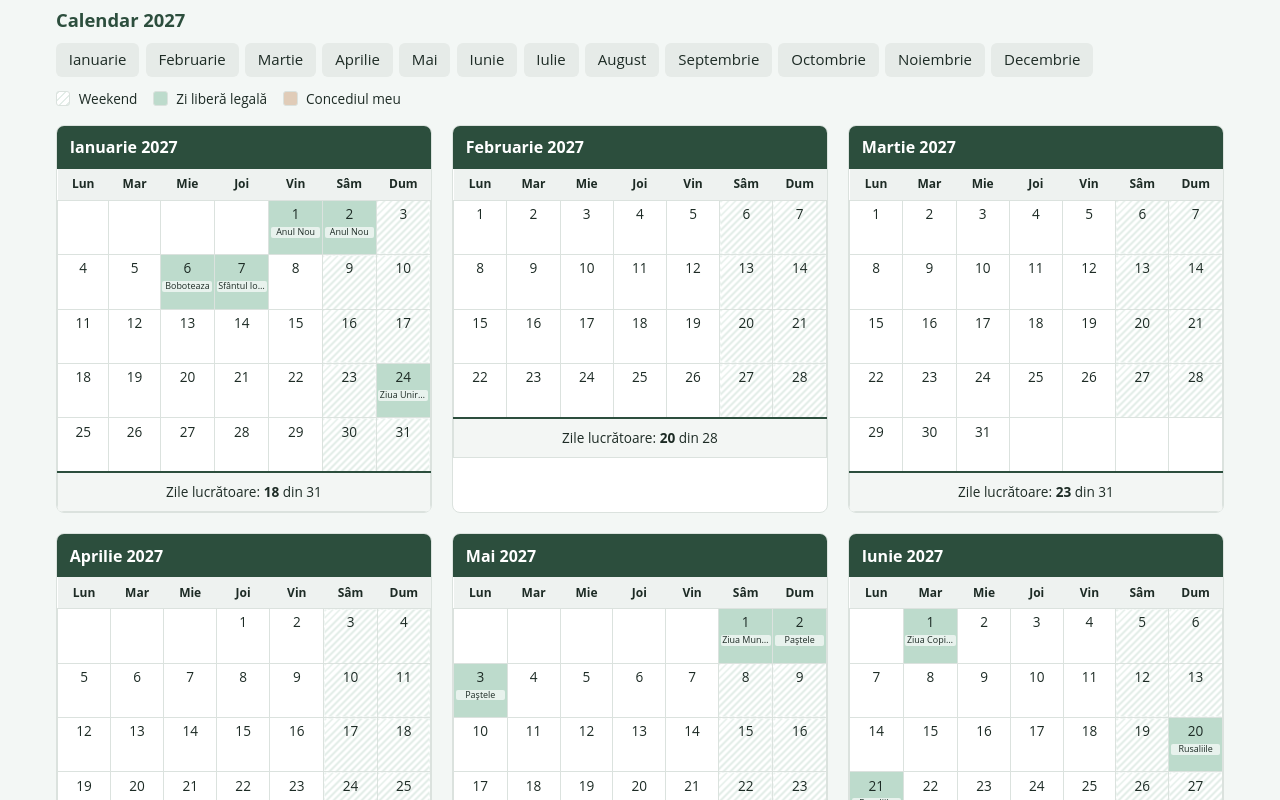
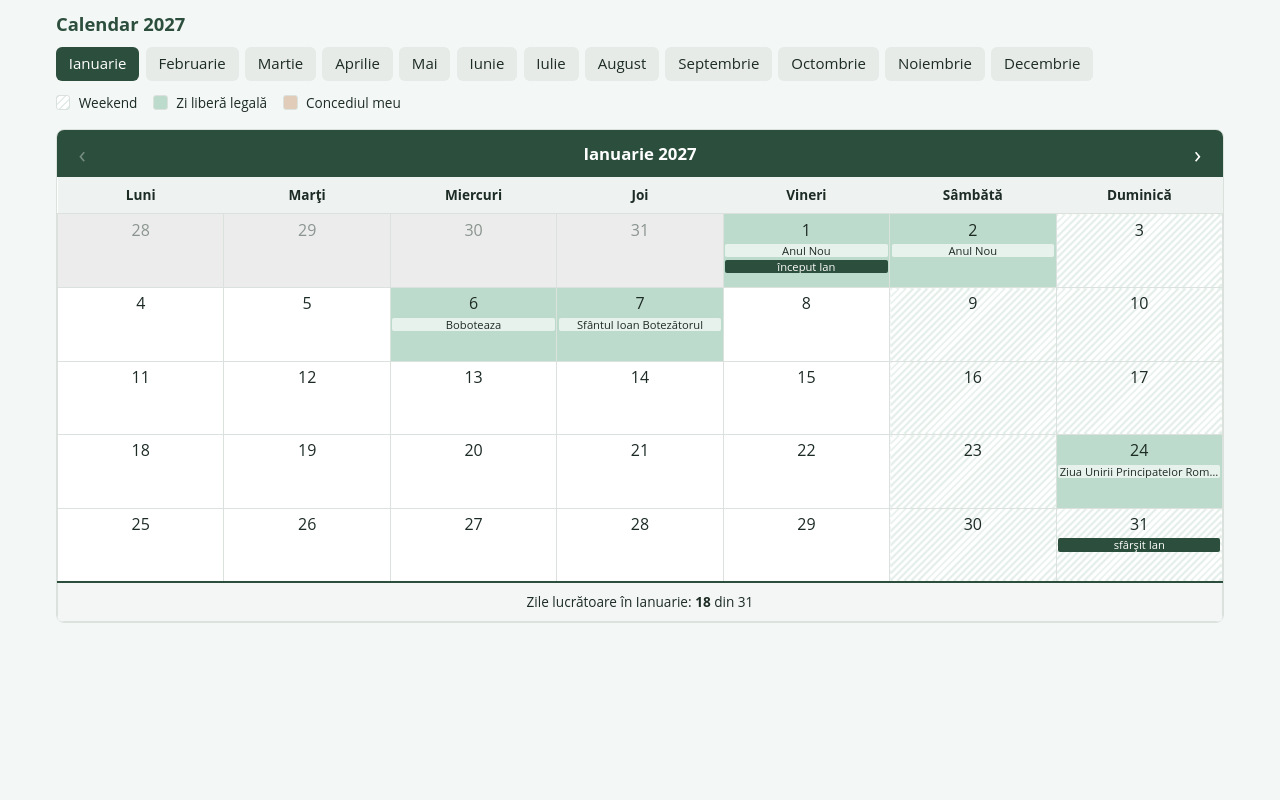
Before and after one commit to radualexandrub/Planificator-Concediu-Zile-Libere-2027, an Angular app: page / in a window 1280 px wide. Shown: the part 1100-1900 px from the top of the page. After the commit the page ends 1771 px from the top, so only its background shows below. Built offline with nearby package versions, Linux system fonts and the light colour scheme.

Commit message:
Show month click by click to change the view, not in a continous scroll

```diff
--- a/src/app/app.css
+++ b/src/app/app.css
@@ -21,7 +21,7 @@
   padding: 0.6rem 1rem;
 }
 .balance-inner {
-  max-width: calc(1200px - 2rem);
+  max-width: 1200px;
   margin: 0 auto;
   display: flex;
   align-items: center;
@@ -47,10 +47,7 @@
 .page {
   max-width: 1200px;
   margin: 0 auto;
-  padding-top: 1rem;
-  padding-right: 1rem;
-  padding-bottom: 3rem;
-  padding-left: 1rem;
+  padding: 1.25rem 1rem 3rem;
 }
 h1 {
   margin: 0.25rem 0 0.25rem;
@@ -197,6 +194,10 @@ table {
 .months-nav button:hover {
   background: var(--primary-soft);
 }
+.months-nav button.active {
+  background: var(--primary);
+  color: #fff;
+}
 
 .legend {
   display: flex;
@@ -228,47 +229,77 @@ table {
   background: var(--user-soft);
 }
 
-.calendar {
-  display: grid;
-  gap: 1.25rem;
-  grid-template-columns: repeat(auto-fill, minmax(min(100%, 340px), 1fr));
-}
 .month {
   border: 1px solid var(--border);
   border-radius: 8px;
   overflow: hidden;
   background: #fff;
-  scroll-margin-top: 4rem;
+}
+.month-head {
+  display: flex;
+  align-items: center;
+  justify-content: space-between;
+  padding: 0.4rem 0.6rem;
+  background: var(--primary);
+  color: #fff;
 }
 .month h3 {
   margin: 0;
-  padding: 0.6rem 0.8rem;
-  background: var(--primary);
+  font-size: 1.05rem;
+}
+.step {
+  padding: 0.1rem 0.75rem;
+  border: 0;
+  border-radius: 6px;
+  background: transparent;
   color: #fff;
-  font-size: 1rem;
+  font-size: 1.5rem;
+  line-height: 1.3;
+}
+.step:hover:not(:disabled) {
+  background: rgb(255 255 255 / 0.18);
+}
+.step:disabled {
+  opacity: 0.35;
+  cursor: default;
 }
 
+.cal {
+  table-layout: fixed;
+  --cell-bg: #fff;
+  --alt-bg: hsl(var(--hue-primary) 14% 94%);
+}
 .cal th {
-  padding: 0.4rem 0;
+  padding: 0.5rem 0;
   background: #eef2f0;
   font-size: 0.75rem;
 }
+.cal th .short {
+  display: none;
+}
 .cal td {
-  /* width: 14.28%; */
-  width: 3.4rem;
-  max-width: 3.4rem;
   height: 3.4rem;
   padding: 0.2rem 0.1rem;
   border: 1px solid var(--border);
+  background: var(--cell-bg);
+  overflow: hidden;
   text-align: center;
   vertical-align: top;
   font-size: 0.85rem;
+}
+/* Months alternate between two slightly different backgrounds, days of other years are greyed out */
+.cal td.odd {
+  --cell-bg: var(--alt-bg);
+}
+.cal td.out {
+  --cell-bg: #ececec;
+  color: var(--muted);
 }
 .cal td.weekend {
   background: repeating-linear-gradient(
     135deg,
     var(--weekend-soft) 0 2px,
-    #fff 2px 5px
+    var(--cell-bg) 2px 5px
   );
 }
 .cal td.state {
@@ -284,11 +315,15 @@ table {
   overflow: hidden;
   border-radius: 2px;
   background: rgb(255 255 255 / 0.65);
-  text-wrap: wrap;
   font-size: 0.56rem;
   line-height: 1.2;
   text-overflow: ellipsis;
   white-space: nowrap;
+}
+/* Label on the first and last day of every month */
+.cal small.edge {
+  background: var(--primary);
+  color: #fff;
 }
 .cal tfoot td {
   height: auto;
@@ -300,3 +335,24 @@ table {
 .cal .after {
   color: var(--user);
 }
+
+@media (min-width: 700px) {
+  .cal td {
+    height: 4.6rem;
+    font-size: 1rem;
+  }
+  .cal th {
+    font-size: 0.85rem;
+  }
+  .cal small {
+    font-size: 0.7rem;
+  }
+}
+@media (max-width: 699px) {
+  .cal th .long {
+    display: none;
+  }
+  .cal th .short {
+    display: inline;
+  }
+}
--- a/src/app/app.html
+++ b/src/app/app.html
@@ -70,9 +70,10 @@
   </div>
 
   <h2>Calendar {{ year }}</h2>
-  <nav class="months-nav" aria-label="Salt la lună">
+  <nav class="months-nav" aria-label="Alege luna">
     @for (m of months(); track m.index) {
-      <button type="button" (click)="goTo(m.index)">{{ m.name }}</button>
+      <button type="button" [class.active]="m.index === viewMonth()" [attr.aria-pressed]="m.index === viewMonth()"
+              [title]="m.work + ' zile lucrătoare din ' + m.daysInMonth" (click)="selectMonth(m.index)">{{ m.name }}</button>
     }
   </nav>
 
@@ -82,25 +83,32 @@
     <span><i class="swatch user"></i> Concediul meu</span>
   </div>
 
-  <div class="calendar">
-    @for (m of months(); track m.index) {
-      <section class="month" [id]="'month-' + m.index">
-        <h3>{{ m.name }} {{ year }}</h3>
+  <section class="month">
+    <div class="month-head">
+      <button type="button" class="step" (click)="step(-1)" [disabled]="viewMonth() === 0" aria-label="Luna anterioară">‹</button>
+      <h3>{{ current().name }} {{ year }}</h3>
+      <button type="button" class="step" (click)="step(1)" [disabled]="viewMonth() === 11" aria-label="Luna următoare">›</button>
+    </div>
     <table class="cal">
-          <thead><tr>@for (w of weekdayHeaders; track w) { <th>{{ w }}</th> }</tr></thead>
+      <thead>
+        <tr>
+          @for (w of weekdayHeaders; track w.long) {
+            <th><span class="long">{{ w.long }}</span><span class="short">{{ w.short }}</span></th>
+          }
+        </tr>
+      </thead>
       <tbody>
-            @for (week of m.weeks; track $index) {
+        @for (week of weeks(); track $index) {
           <tr>
-                @for (c of week; track $index) {
-                  @if (c) {
-                    <td [class.weekend]="c.weekend" [class.state]="!!c.state" [class.user]="c.user" [title]="c.state ?? (c.user ? 'Concediu' : '')">
+            @for (c of week; track c.iso) {
+              <td [class.weekend]="c.weekend" [class.state]="!!c.state" [class.user]="c.user"
+                  [class.odd]="c.odd" [class.out]="!c.inYear" [title]="c.state ?? (c.user ? 'Concediu' : '')">
                 <span class="n">{{ c.day }}</span>
                 @if (c.state) { <small>{{ c.state }}</small> }
                 @else if (c.user) { <small>Concediu</small> }
+                @if (c.first) { <small class="edge">început {{ c.monthShort }}</small> }
+                @if (c.last) { <small class="edge">sfârșit {{ c.monthShort }}</small> }
               </td>
-                  } @else {
-                    <td class="empty"></td>
-                  }
             }
           </tr>
         }
@@ -108,13 +116,11 @@
       <tfoot>
         <tr>
           <td colspan="7">
-                Zile lucrătoare: <strong>{{ m.work }}</strong> din {{ m.daysInMonth }}
-                @if (m.vacation) { <span class="after">(<strong>{{ m.work - m.vacation }}</strong> după concediu)</span> }
+            Zile lucrătoare în {{ current().name }}: <strong>{{ current().work }}</strong> din {{ current().daysInMonth }}
+            @if (current().vacation) { <span class="after">(<strong>{{ current().work - current().vacation }}</strong> după concediu)</span> }
           </td>
         </tr>
       </tfoot>
     </table>
   </section>
-    }
-  </div>
 </main>
--- a/src/app/app.ts
+++ b/src/app/app.ts
@@ -4,23 +4,31 @@ import { HOLIDAYS, YEAR } from './holidays';
 const MONTHS = ['Ianuarie', 'Februarie', 'Martie', 'Aprilie', 'Mai', 'Iunie',
   'Iulie', 'August', 'Septembrie', 'Octombrie', 'Noiembrie', 'Decembrie'];
 const WEEKDAY_NAMES = ['duminică', 'luni', 'marți', 'miercuri', 'joi', 'vineri', 'sâmbătă']; // Date.getDay() order
-const WEEKDAY_HEADERS = ['Lun', 'Mar', 'Mie', 'Joi', 'Vin', 'Sâm', 'Dum'];
+const WEEKDAY_HEADERS = [
+  { long: 'Luni', short: 'Lun' }, { long: 'Marți', short: 'Mar' }, { long: 'Miercuri', short: 'Mie' },
+  { long: 'Joi', short: 'Joi' }, { long: 'Vineri', short: 'Vin' }, { long: 'Sâmbătă', short: 'Sâm' },
+  { long: 'Duminică', short: 'Dum' },
+];
 const STORAGE_KEY = 'zile-libere-' + YEAR;
 const DEFAULT_ALLOWANCE = 21;
 
 const STATE_DAYS = new Map(HOLIDAYS.map(h => [h.date, h.name]));
 
 const pad = (n: number) => String(n).padStart(2, '0');
-const toIso = (month: number, day: number) => `${YEAR}-${pad(month + 1)}-${pad(day)}`;
+const toIso = (date: Date) => `${date.getFullYear()}-${pad(date.getMonth() + 1)}-${pad(date.getDate())}`;
 const parse = (iso: string) => {
   const [y, m, d] = iso.split('-').map(Number);
   return new Date(y, m - 1, d);
 };
 const isWeekend = (date: Date) => date.getDay() === 0 || date.getDay() === 6;
+const shortMonth = (m: number) => MONTHS[m].slice(0, 3);
 
 interface Row { iso: string; label: string; weekday: string; weekend: boolean; name: string; }
-interface Cell { day: number; weekend: boolean; state?: string; user: boolean; }
-interface MonthView { index: number; name: string; weeks: (Cell | null)[][]; daysInMonth: number; work: number; vacation: number; }
+interface Cell {
+  iso: string; day: number; monthShort: string; odd: boolean; inYear: boolean;
+  weekend: boolean; state?: string; user: boolean; first: boolean; last: boolean;
+}
+interface MonthStat { index: number; name: string; daysInMonth: number; work: number; vacation: number; }
 
 function toRow(iso: string, name: string): Row {
   const date = parse(iso);
@@ -47,6 +55,7 @@ export class App {
   readonly total = signal(DEFAULT_ALLOWANCE);
   readonly userDays = signal<string[]>([]);
   readonly message = signal('');
+  readonly viewMonth = signal(0);
 
   readonly stateRows = HOLIDAYS.map(h => toRow(h.date, h.name));
   readonly weekendCount = this.stateRows.filter(r => r.weekend).length;
@@ -57,28 +66,59 @@ export class App {
   readonly remaining = computed(() => this.total() - this.used());
   readonly percentUsed = computed(() => this.total() > 0 ? Math.min(100, (this.used() / this.total()) * 100) : 100);
 
-  readonly months = computed<MonthView[]>(() => {
+  /** Working-day numbers for all 12 months. */
+  readonly months = computed<MonthStat[]>(() => {
     const user = new Set(this.userDays());
     return MONTHS.map((name, m) => {
       const daysInMonth = new Date(YEAR, m + 1, 0).getDate();
-      const offset = (new Date(YEAR, m, 1).getDay() + 6) % 7; // week starts on Monday
-      const cells: (Cell | null)[] = Array(offset).fill(null);
       let work = 0;
       let vacation = 0;
       for (let day = 1; day <= daysInMonth; day++) {
-        const iso = toIso(m, day);
-        const weekend = isWeekend(new Date(YEAR, m, day));
-        const state = STATE_DAYS.get(iso);
-        const isUser = user.has(iso);
-        if (!weekend && !state) work++;
-        if (isUser) vacation++;
-        cells.push({ day, weekend, state, user: isUser });
+        const date = new Date(YEAR, m, day);
+        const iso = toIso(date);
+        if (!isWeekend(date) && !STATE_DAYS.has(iso)) work++;
+        if (user.has(iso)) vacation++;
       }
-      while (cells.length % 7) cells.push(null);
-      const weeks: (Cell | null)[][] = [];
-      for (let i = 0; i < cells.length; i += 7) weeks.push(cells.slice(i, i + 7));
-      return { index: m, name, weeks, daysInMonth, work, vacation };
+      return { index: m, name, daysInMonth, work, vacation };
     });
+  });
+
+  readonly current = computed(() => this.months()[this.viewMonth()]);
+
+  /**
+   * The weeks of the selected month, Monday to Sunday. The first and last week are completed with
+   * the real days of the neighbouring months, so numbering never has gaps across a month boundary.
+   */
+  readonly weeks = computed<Cell[][]>(() => {
+    const m = this.viewMonth();
+    const user = new Set(this.userDays());
+    const firstOfMonth = new Date(YEAR, m, 1);
+    const lastOfMonth = new Date(YEAR, m + 1, 0);
+    const before = (firstOfMonth.getDay() + 6) % 7; // days back to the previous Monday
+    const after = (7 - lastOfMonth.getDay()) % 7; // days forward to the next Sunday
+    const count = before + lastOfMonth.getDate() + after;
+
+    const weeks: Cell[][] = [];
+    for (let i = 0; i < count; i++) {
+      const date = new Date(YEAR, m, 1 - before + i);
+      const iso = toIso(date);
+      const inYear = date.getFullYear() === YEAR;
+      const lastDay = new Date(date.getFullYear(), date.getMonth() + 1, 0).getDate();
+      if (i % 7 === 0) weeks.push([]);
+      weeks[weeks.length - 1].push({
+        iso,
+        day: date.getDate(),
+        monthShort: shortMonth(date.getMonth()),
+        odd: date.getMonth() % 2 === 1,
+        inYear,
+        weekend: isWeekend(date),
+        state: STATE_DAYS.get(iso),
+        user: user.has(iso),
+        first: inYear && date.getDate() === 1,
+        last: inYear && date.getDate() === lastDay,
+      });
+    }
+    return weeks;
   });
 
   constructor() {
@@ -115,8 +155,12 @@ export class App {
     this.total.set(Number.isFinite(n) && n > 0 ? n : 0);
   }
 
-  goTo(monthIndex: number): void {
-    document.getElementById('month-' + monthIndex)?.scrollIntoView({ behavior: 'smooth', block: 'start' });
+  selectMonth(index: number): void {
+    this.viewMonth.set(index);
+  }
+
+  step(delta: number): void {
+    this.viewMonth.update(m => Math.min(11, Math.max(0, m + delta)));
   }
 
   private validate(iso: string): string | null {
```
Lines whose indentation alone changed are shown as unchanged.
